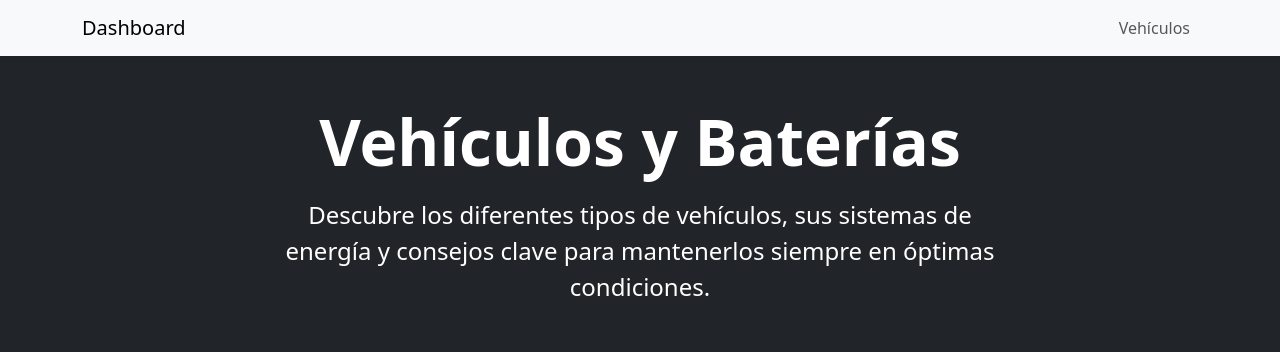
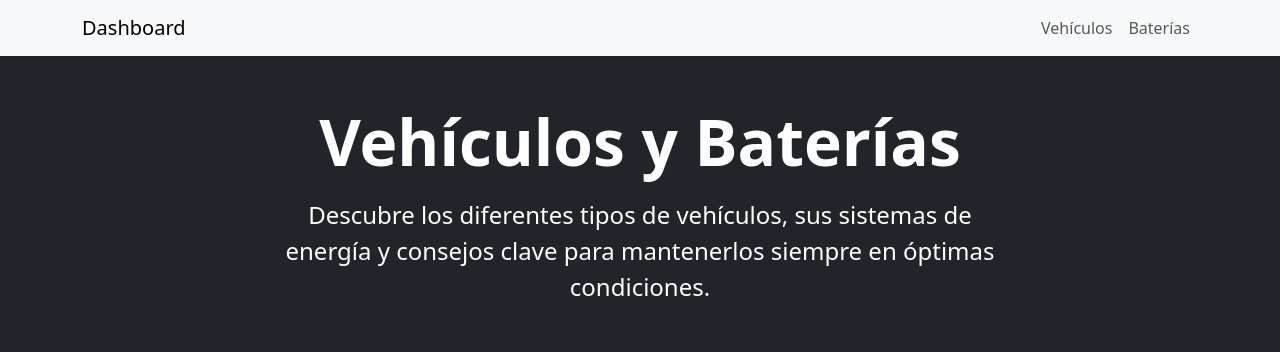
Before and after one commit to Aldemitar/vehiculos_electricos_aldemar, a FastAPI app: page / in a window 1280 px wide. Shown: the top 352 px of the page. Run offline with FastAPI, Linux system fonts and the light colour scheme; parts of the project's set-up code (start-up, migrations or seed data) failed here and were passed over.

Commit message:
Se agregó el acceso al modulo de las baterías registradas

```diff
--- a/templates/includes/navbar.html
+++ b/templates/includes/navbar.html
@@ -8,6 +8,7 @@
         <div class="collapse navbar-collapse" id="navbarMain">
             <ul class="navbar-nav ms-auto">
                 <li class="nav-item"><a href="/vehiculos_registro" class="nav-link">Vehículos</a></li>
+                <li class="nav-item"><a href="/baterias_registro" class="nav-link">Baterías</a></li>
             </ul>
         </div>
     </div>
```
